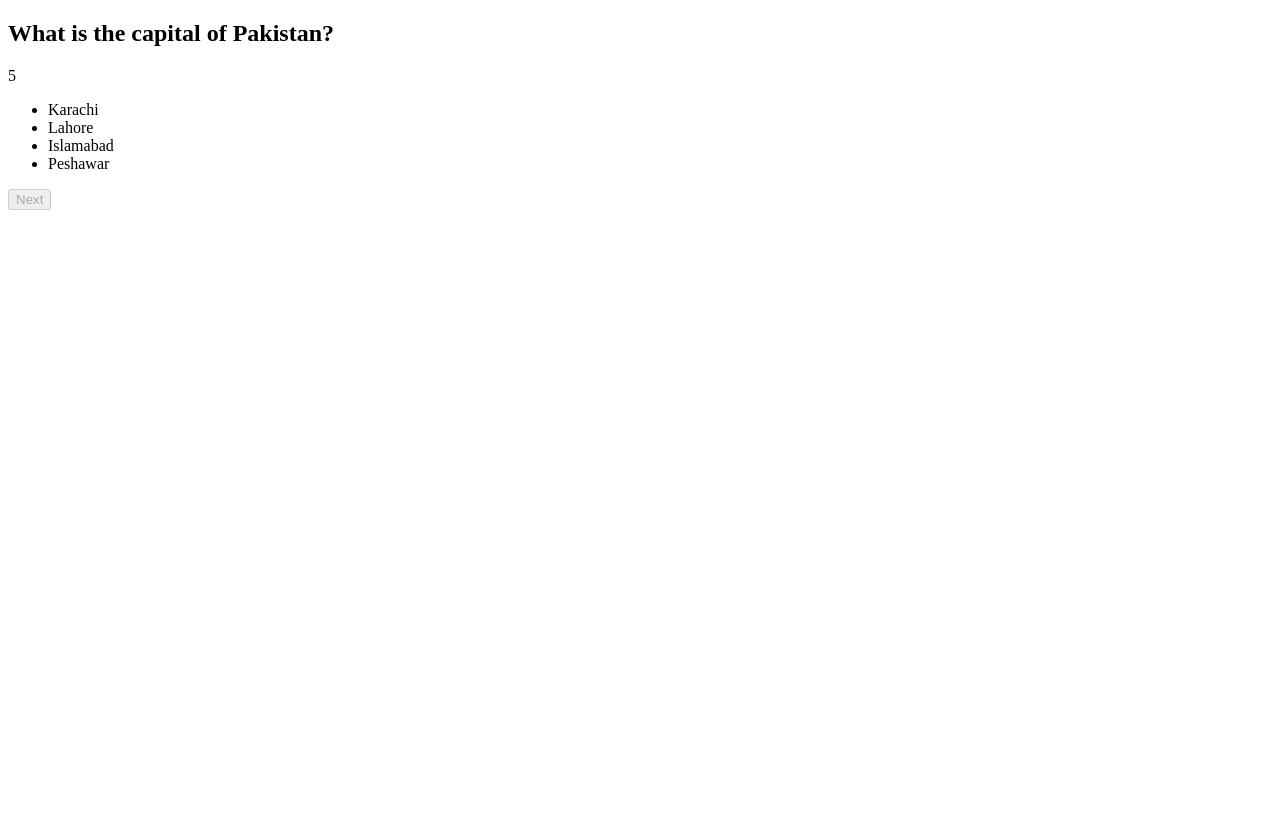
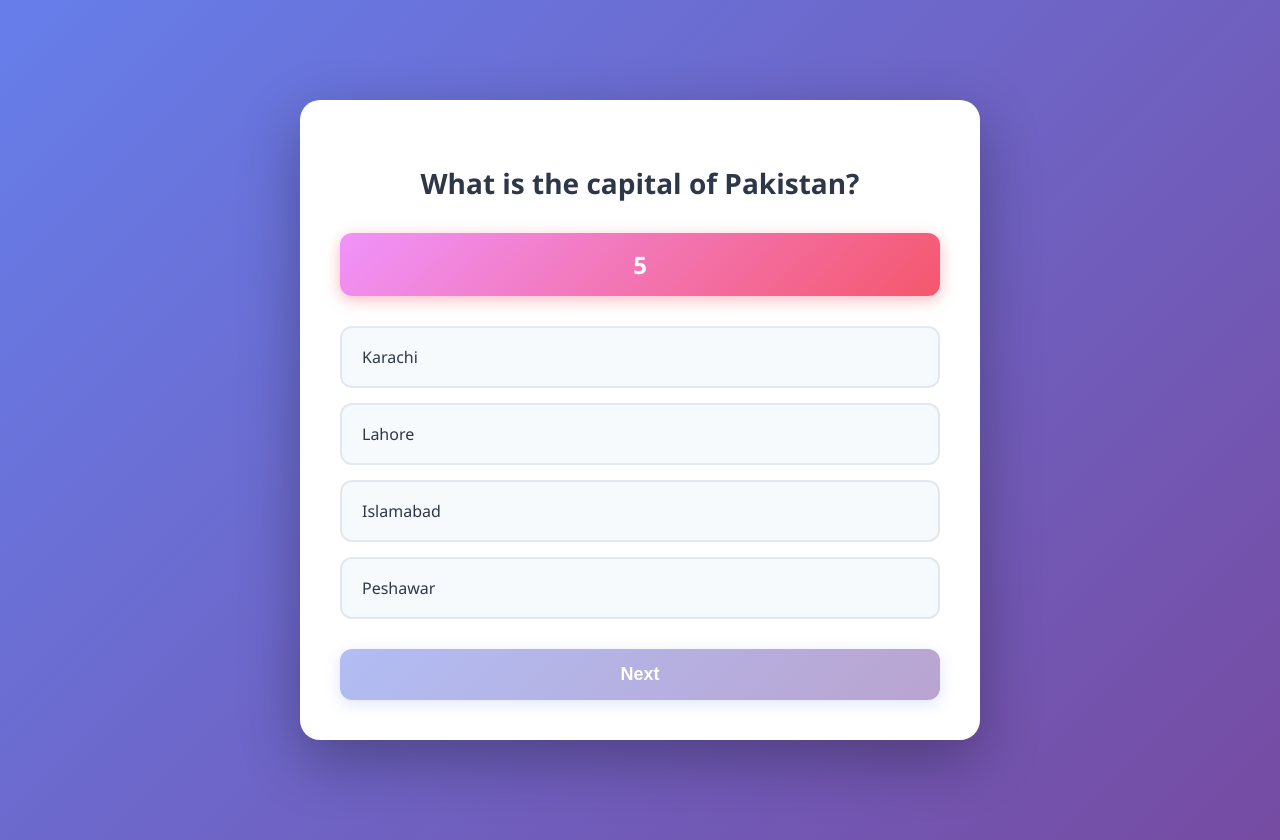
Before and after one commit to codewithbilalkhan/quizapp, a plain HTML site: page quiz.html in a window 1280 px wide. Before the commit the page ends 800 px from the top, so only its background shows below. Drawn offline with Linux system fonts and the light colour scheme.

Commit message:
update the ui

```diff
--- a/quiz.html
+++ b/quiz.html
@@ -3,7 +3,8 @@
 <head>
     <meta charset="UTF-8">
     <meta name="viewport" content="width=device-width, initial-scale=1.0">
-    <title>Document</title>
+    <title>Quiz App</title>
+    <link rel="stylesheet" href="style.css">
 </head>
 <body>
     <div id="quiz-container">
@@ -15,7 +16,8 @@
         <button id="next">Next</button>
       </div>
       <div id="result" style="display:none;">
-        Your score: <span id="score"></span>
+        <h2>Quiz Complete!</h2>
+        <p>Your score: <span id="score"></span></p>
       </div>
 
 </body>
--- a/style.css
+++ b/style.css
@@ -52,3 +52,143 @@ align-items: center;
   outline: 2px solid #7bdcff;
   outline-offset: 3px;
 }
+
+/* Quiz Page Styling */
+body {
+  font-family: 'Segoe UI', Tahoma, Geneva, Verdana, sans-serif;
+  background: linear-gradient(135deg, #667eea 0%, #764ba2 100%);
+  min-height: 100vh;
+  margin: 0;
+  padding: 20px;
+  display: flex;
+  justify-content: center;
+  align-items: center;
+}
+
+#quiz-container {
+  background: white;
+  border-radius: 20px;
+  padding: 40px;
+  max-width: 600px;
+  width: 100%;
+  box-shadow: 0 20px 60px rgba(0, 0, 0, 0.3);
+}
+
+#question {
+  font-size: 28px;
+  font-weight: 700;
+  color: #2d3748;
+  margin-bottom: 30px;
+  text-align: center;
+  line-height: 1.4;
+}
+
+#timer {
+  background: linear-gradient(135deg, #f093fb 0%, #f5576c 100%);
+  color: white;
+  font-size: 24px;
+  font-weight: bold;
+  text-align: center;
+  padding: 15px;
+  border-radius: 12px;
+  margin-bottom: 30px;
+  box-shadow: 0 4px 15px rgba(245, 87, 108, 0.4);
+}
+
+#options {
+  list-style: none;
+  padding: 0;
+  margin: 0 0 30px 0;
+}
+
+#options li {
+  background: #f7fafc;
+  border: 2px solid #e2e8f0;
+  border-radius: 12px;
+  padding: 18px 20px;
+  margin-bottom: 15px;
+  cursor: pointer;
+  transition: all 0.3s ease;
+  font-size: 16px;
+  font-weight: 500;
+  color: #2d3748;
+}
+
+#options li:hover {
+  background: #edf2f7;
+  border-color: #667eea;
+  transform: translateX(5px);
+  box-shadow: 0 4px 12px rgba(102, 126, 234, 0.2);
+}
+
+#options li:active {
+  transform: translateX(2px);
+}
+
+#next {
+  background: linear-gradient(135deg, #667eea 0%, #764ba2 100%);
+  color: white;
+  border: none;
+  border-radius: 12px;
+  padding: 15px 40px;
+  font-size: 18px;
+  font-weight: 600;
+  cursor: pointer;
+  width: 100%;
+  transition: all 0.3s ease;
+  box-shadow: 0 4px 15px rgba(102, 126, 234, 0.4);
+}
+
+#next:hover:not(:disabled) {
+  transform: translateY(-2px);
+  box-shadow: 0 6px 20px rgba(102, 126, 234, 0.5);
+}
+
+#next:disabled {
+  opacity: 0.5;
+  cursor: not-allowed;
+}
+
+#result {
+  background: white;
+  border-radius: 20px;
+  padding: 50px;
+  max-width: 500px;
+  width: 100%;
+  text-align: center;
+  box-shadow: 0 20px 60px rgba(0, 0, 0, 0.3);
+}
+
+#result h2 {
+  font-size: 32px;
+  color: #2d3748;
+  margin-bottom: 20px;
+}
+
+#result p {
+  font-size: 20px;
+  color: #4a5568;
+  margin-bottom: 10px;
+}
+
+#score {
+  font-size: 48px;
+  font-weight: bold;
+  background: linear-gradient(135deg, #667eea 0%, #764ba2 100%);
+  -webkit-background-clip: text;
+  -webkit-text-fill-color: transparent;
+  background-clip: text;
+}
+
+/* Answer feedback styling */
+#options li[style*="lightgreen"] {
+  background-color: #c6f6d5 !important;
+  border-color: #48bb78 !important;
+  color: #22543d !important;
+}
+
+#options li[style*="lightcoral"] {
+  background-color: #fed7d7 !important;
+  border-color: #fc8181 !important;
+  color: #742a2a !important;
+}
```
